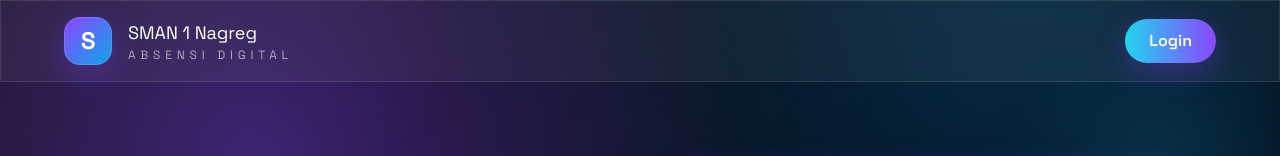
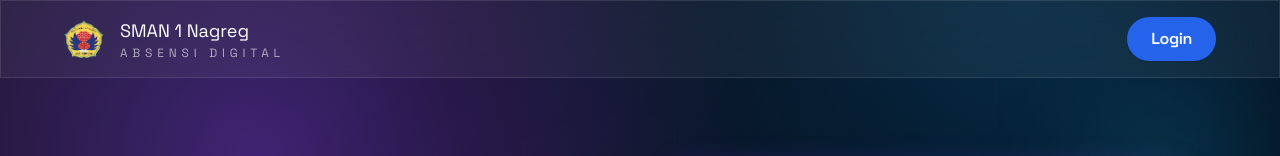
Before and after one commit to Diazalfiari/absensi_sman1nagreg, a React (Create React App) app: page / in a window 1280 px wide. Shown: the top 156 px of the page. Built offline with nearby package versions, Linux system fonts and the light colour scheme; grey boxes are pictures that could not be loaded; the HTML template or start-up script is replaced by a standard one; a web font is replaced by a local one.

Commit message:
Update warna button

```diff
--- a/src/components/common/Button.jsx
+++ b/src/components/common/Button.jsx
@@ -14,11 +14,11 @@ const Button = ({
   const baseStyles = 'font-semibold rounded-2xl transition-all duration-300 flex items-center justify-center gap-2 tracking-tight disabled:cursor-not-allowed';
 
   const variants = {
-    primary: 'bg-gradient-to-r from-primary-600 via-primary-500 to-accent-500 text-white shadow-glow hover:shadow-soft hover:translate-y-0.5 disabled:opacity-60 disabled:hover:translate-y-0',
-    secondary: 'bg-white/10 text-white border border-white/20 hover:bg-white/15 disabled:opacity-50',
-    success: 'bg-gradient-to-r from-emerald-500 to-emerald-600 text-white shadow-glow hover:brightness-110 disabled:opacity-50',
-    danger: 'bg-gradient-to-r from-rose-500 to-red-600 text-white shadow-glow hover:brightness-110 disabled:opacity-50',
-    outline: 'border border-white/30 text-white hover:bg-white/10 disabled:opacity-40',
+    primary: 'bg-blue-600 text-white shadow-sm hover:bg-blue-700 disabled:opacity-60 disabled:hover:bg-blue-600',
+    secondary: 'bg-slate-100 text-slate-800 border border-slate-200 hover:bg-slate-200 disabled:opacity-50',
+    success: 'bg-emerald-600 text-white shadow-sm hover:bg-emerald-700 disabled:opacity-50',
+    danger: 'bg-rose-600 text-white shadow-sm hover:bg-rose-700 disabled:opacity-50',
+    outline: 'border border-slate-300 text-slate-800 hover:bg-slate-100 disabled:opacity-40',
   };
 
   const sizes = {
--- a/src/components/common/Navbar.jsx
+++ b/src/components/common/Navbar.jsx
@@ -1,5 +1,7 @@
 import React from 'react';
 import { Link } from 'react-router-dom';
+import logoSmansan from '../../assets/images/logosmansan.png';
+import Button from '../common/Button';
 
 const Navbar = ({ transparent = false }) => {
   const baseClasses = transparent
@@ -10,10 +12,7 @@ const Navbar = ({ transparent = false }) => {
     <nav className={`${baseClasses} sticky top-0 z-40 py-4 px-6`}>
       <div className="max-w-6xl mx-auto flex items-center justify-between">
         <Link to="/" className="flex items-center gap-4 group">
-          <div className="relative w-12 h-12 rounded-2xl bg-gradient-to-br from-primary-500 to-accent-500 flex items-center justify-center shadow-glow">
-            <span className="text-white font-bold text-2xl tracking-tight">S</span>
-            <div className="absolute inset-0 rounded-2xl border border-white/30 opacity-40"></div>
-          </div>
+            <img src={logoSmansan} alt="Logo SMAN 1 Nagreg" className="w-10 h-10 object-contain" />
           <div>
             <p className="font-display text-lg text-white">SMAN 1 Nagreg</p>
             <p className="text-xs uppercase tracking-[0.4em] text-white/60">Absensi Digital</p>
@@ -21,9 +20,7 @@ const Navbar = ({ transparent = false }) => {
         </Link>
 
         <Link to="/login">
-          <button className="px-6 py-2.5 rounded-full bg-gradient-to-r from-accent-400 to-primary-500 text-white font-semibold shadow-glow hover:shadow-soft hover:-translate-y-0.5 transition-all">
-            Login
-          </button>
+          <Button variant="primary" size="md" className="rounded-full px-6 py-2.5">Login</Button>
         </Link>
       </div>
     </nav>
```
